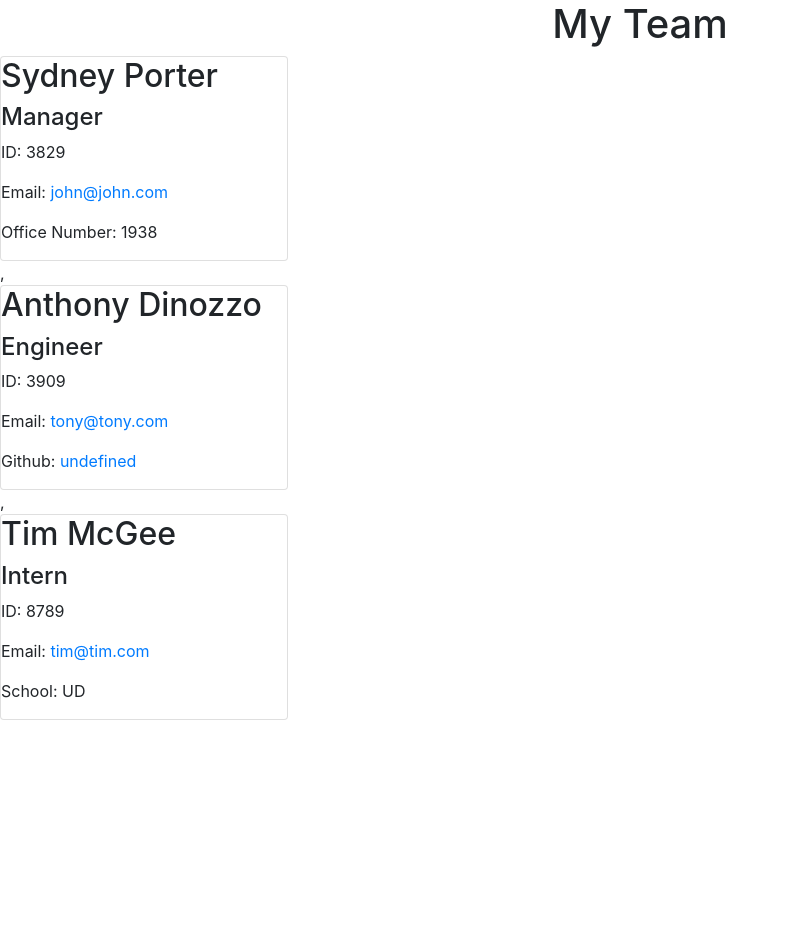
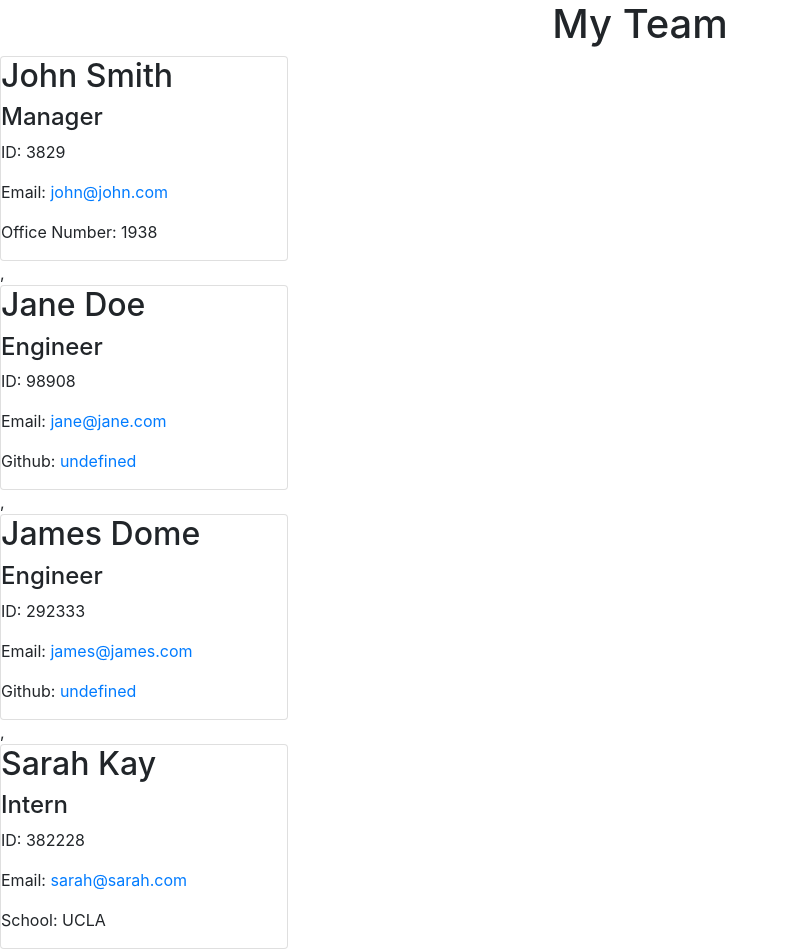
Before and after one commit to Sydneypo/team-profile-generator, a website: page dist/index.html in a window 1280 px wide. Shown: the whole page, without its empty margins (0-788 px from the left). Before the commit the page ends 800 px from the top, so only its background shows below. Drawn offline with nearby package versions, Linux system fonts and the light colour scheme.

Commit message:
walkthrough video

```diff
--- a/dist/index.html
+++ b/dist/index.html
@@ -13,7 +13,7 @@
             </header>
 
         <div class="card" style="width: 18rem;">
-            <h2>Sydney Porter</h2>
+            <h2>John Smith</h2>
             <h4>Manager</h4>
             <p>ID: 3829</p>
             <p>Email: <a href="mail to: john@john.com">john@john.com</a></p>
@@ -21,19 +21,27 @@
         </div>
         ,
         <div class="card" style="width: 18rem;">
-            <h2>Anthony Dinozzo</h2>
+            <h2>Jane Doe</h2>
             <h4>Engineer</h4>
-            <p>ID: 3909</p>
-            <p>Email: <a href="mailto:tony@tony.com">tony@tony.com</a></p>
+            <p>ID: 98908</p>
+            <p>Email: <a href="mailto:jane@jane.com">jane@jane.com</a></p>
             <p>Github: <a href="https://github.com/undefined" target="_blank">undefined</a></p>
         </div>
         ,
         <div class="card" style="width: 18rem;">
-            <h2>Tim McGee</h2>
+            <h2>James Dome</h2>
+            <h4>Engineer</h4>
+            <p>ID: 292333</p>
+            <p>Email: <a href="mailto:james@james.com">james@james.com</a></p>
+            <p>Github: <a href="https://github.com/undefined" target="_blank">undefined</a></p>
+        </div>
+        ,
+        <div class="card" style="width: 18rem;">
+            <h2>Sarah Kay</h2>
             <h4>Intern</h4>
-            <p>ID: 8789</p>
-            <p>Email: <a href="mailto:tim@tim.com">tim@tim.com</a></p>
-            <p>School: UD</p>
+            <p>ID: 382228</p>
+            <p>Email: <a href="mailto:sarah@sarah.com">sarah@sarah.com</a></p>
+            <p>School: UCLA</p>
         </div>
 
         </body>
```
Also changed, not shown: README.md.
